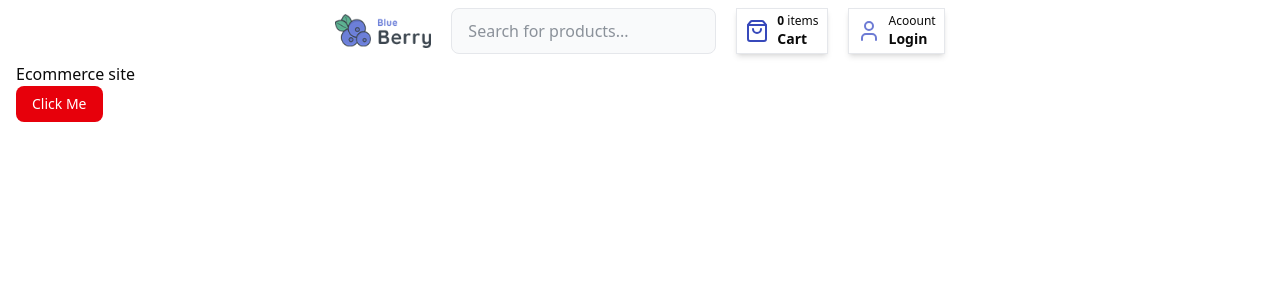
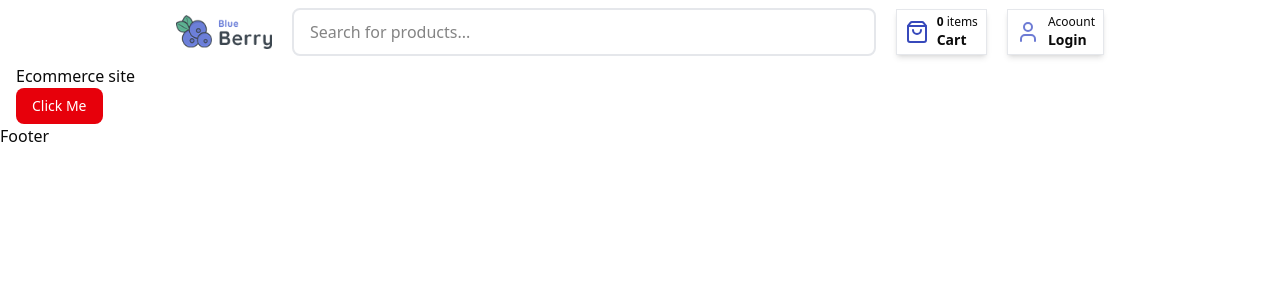
Before and after one commit to buriihenry/NunuaNow, a Next.js app: page / in a window 1280 px wide. Shown: the top 300 px of the page. Built offline with nearby package versions, Linux system fonts and the light colour scheme; no server answers.

Commit message:
Update footer

```diff
--- a/app/layout.tsx
+++ b/app/layout.tsx
@@ -3,6 +3,7 @@ import { Geist, Geist_Mono } from "next/font/google";
 import "./globals.css";
 import Header from "@/components/Header";
 import { ClerkProvider } from "@clerk/nextjs";
+import Footer from "@/components/Footer";
 
 const geistSans = Geist({
   variable: "--font-geist-sans",
@@ -32,6 +33,7 @@ export default function RootLayout({
       >
         <Header />
         {children}
+        <Footer />
       </body>
     </html>
     </ClerkProvider>
--- /dev/null
+++ b/components/Footer.tsx
@@ -0,0 +1,11 @@
+import React from 'react'
+
+const Footer = () => {
+  return (
+    <div>
+      Footer
+    </div>
+  )
+}
+
+export default Footer
--- a/components/Header.tsx
+++ b/components/Header.tsx
@@ -12,8 +12,8 @@ import { ClerkLoaded, SignedIn, SignInButton, UserButton } from '@clerk/nextjs'
 const Header = async() => {
     const user = await currentUser()
   return (
-    <header className="flex gap-2 flex-wrap justify-between items-center py-2">
-    <Container className='flex items-center justify-between gap-5'>
+    <header className="flex  gap-2 flex-wrap justify-between items-center py-2">
+    <Container className='flex items-center justify-between gap-5 w-3/4'>
     <Link href={"/"}>
      <Image
     src={logo}
@@ -23,12 +23,12 @@ const Header = async() => {
     />
 
     </Link>
-    <Form action="/search" className='flex-1]'>
+    <Form action="/search" className='flex-1'>
         <input
         type='text'
         name="query"
         placeholder='Search for products...'
-        className="bg-gray-50 text-gray-800 px-4 py-2.5 focus:outline-hidden focus:ring-2 focus:ring-blue-500 focus:ring-opacity-50 border border-gray-200 w-full max-w-4xl rounded-md hoverEffect"
+        className="w-full border-2 border-gray-200 px-4 py-2.5 rounded-md focus-visible:border-tech_blue outline-none"
         />
     </Form>
   <div className='flex items-center gap-5'>
```
